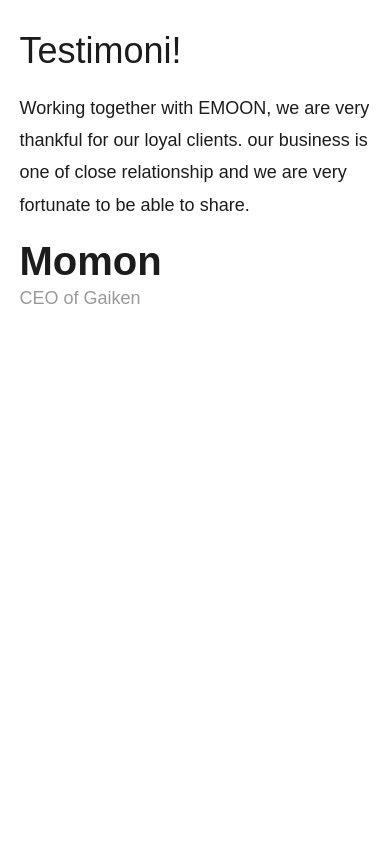
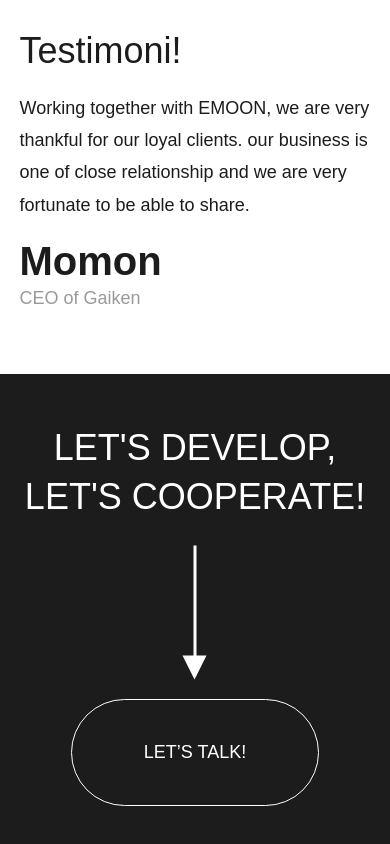
Before and after one commit to yamami-mohammed-monsif/Digital_Marketing_Agency, a React (Vite) app: page / in a window 390 px wide. Shown: the part 5148-5992 px from the top of the page. Before the commit the page ends 5522 px from the top, so only its background shows below. Built offline with nearby package versions, Linux system fonts and the light colour scheme.

Commit message:
created CallToAction section and made it responsive

```diff
--- a/src/App.tsx
+++ b/src/App.tsx
@@ -4,6 +4,7 @@
 import BestServices from "./components/BestServices";
 import RecentWork from "./components/RecentWork";
 import Testimonials from "./components/Testimonials";
+import CallToAction from "./components/CallToAction";
 
 function App() {
   return (
@@ -14,6 +15,7 @@
       <BestServices />
       <RecentWork />
       <Testimonials />
+      <CallToAction />
     </>
   );
 }
--- /dev/null
+++ b/src/components/CallToAction.tsx
@@ -0,0 +1,43 @@
+import { motion } from "framer-motion";
+
+const CallToAction = () => {
+  return (
+    <section className="my-container bg-main text-white flex flex-col md:flex-row gap-6 items-center md:justify-between px-5 md:px-12 lg:px-[100px] py-[50px] md:py-20 ">
+      <h2 className="m-0 md:text-[38px] lg:text-[42px] text-center md:text-left">
+        LET'S DEVELOP,
+        <br /> LET'S COOPERATE!
+      </h2>
+
+      {/* arrow */}
+      <div className="w-[130px] h-[130px] md:w-[190px] lg:w-[377px] flex justify-center items-center ">
+        <div className="relative w-full h-[3px] bg-white rotate-90 md:rotate-0">
+          <div
+            className=" absolute top-1/2 -right-1 -translate-y-1/2 w-0 h-0 -rotate-90
+                        border-l-[12px] border-l-transparent
+                        border-r-[12px] border-r-transparent
+                        border-t-[24px] border-t-white"
+          ></div>
+        </div>
+      </div>
+
+      <motion.button
+        whileHover={{
+          scale: 1.05,
+          y: -5,
+          boxShadow: "0px 10px 15px hsla(0, 0%, 100%, 0.2)",
+          backgroundColor: "#ffff",
+          color: "hsla(0, 0%, 11%, 1)",
+        }}
+        whileTap={{
+          scale: 0.9,
+        }}
+        transition={{ duration: 0.2, ease: "easeOut" }}
+        className="border rounded-[60px] bg-transparent px-[72px] py-9 cursor-pointer "
+      >
+        LET’S TALK!
+      </motion.button>
+    </section>
+  );
+};
+
+export default CallToAction;
```
